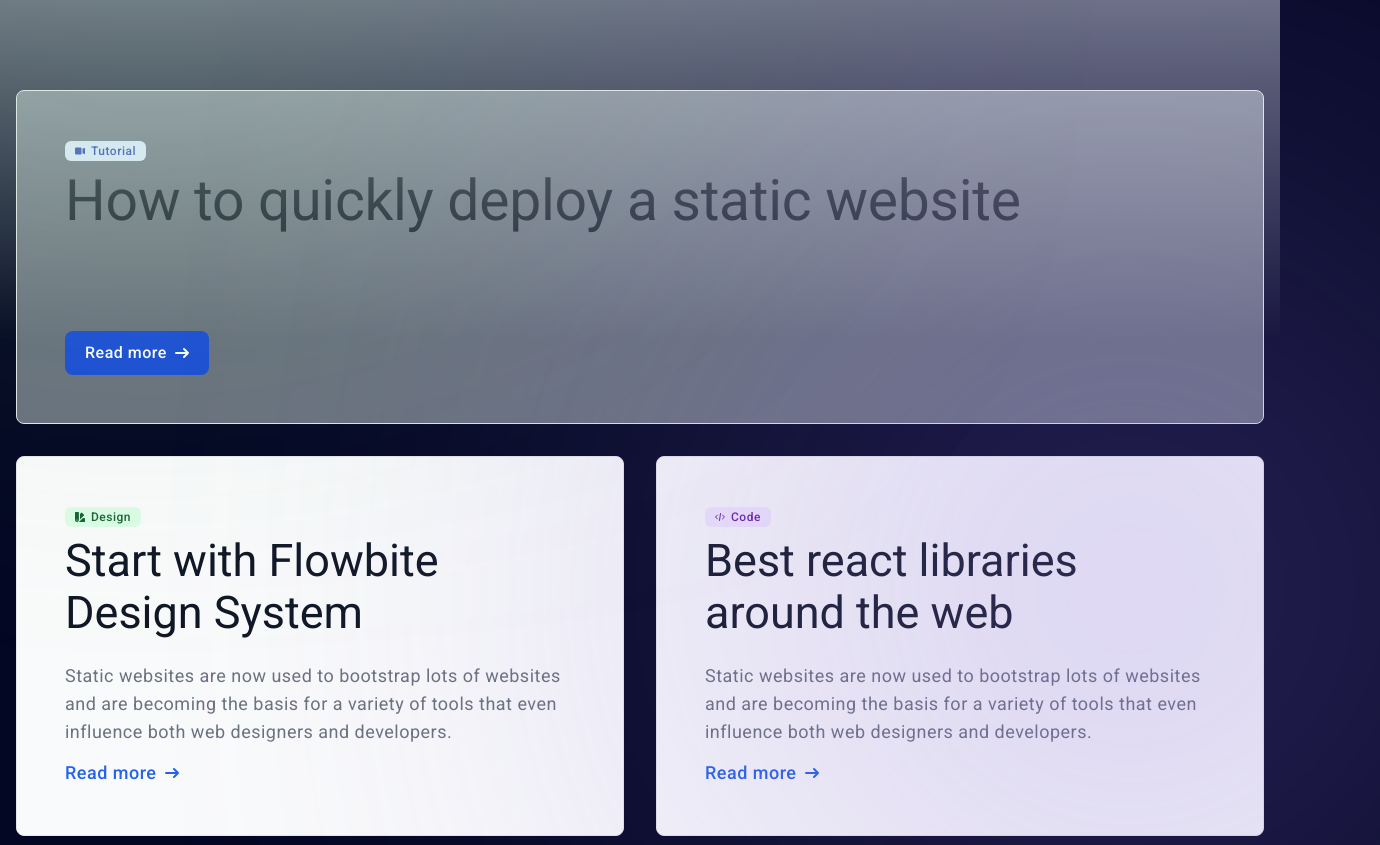
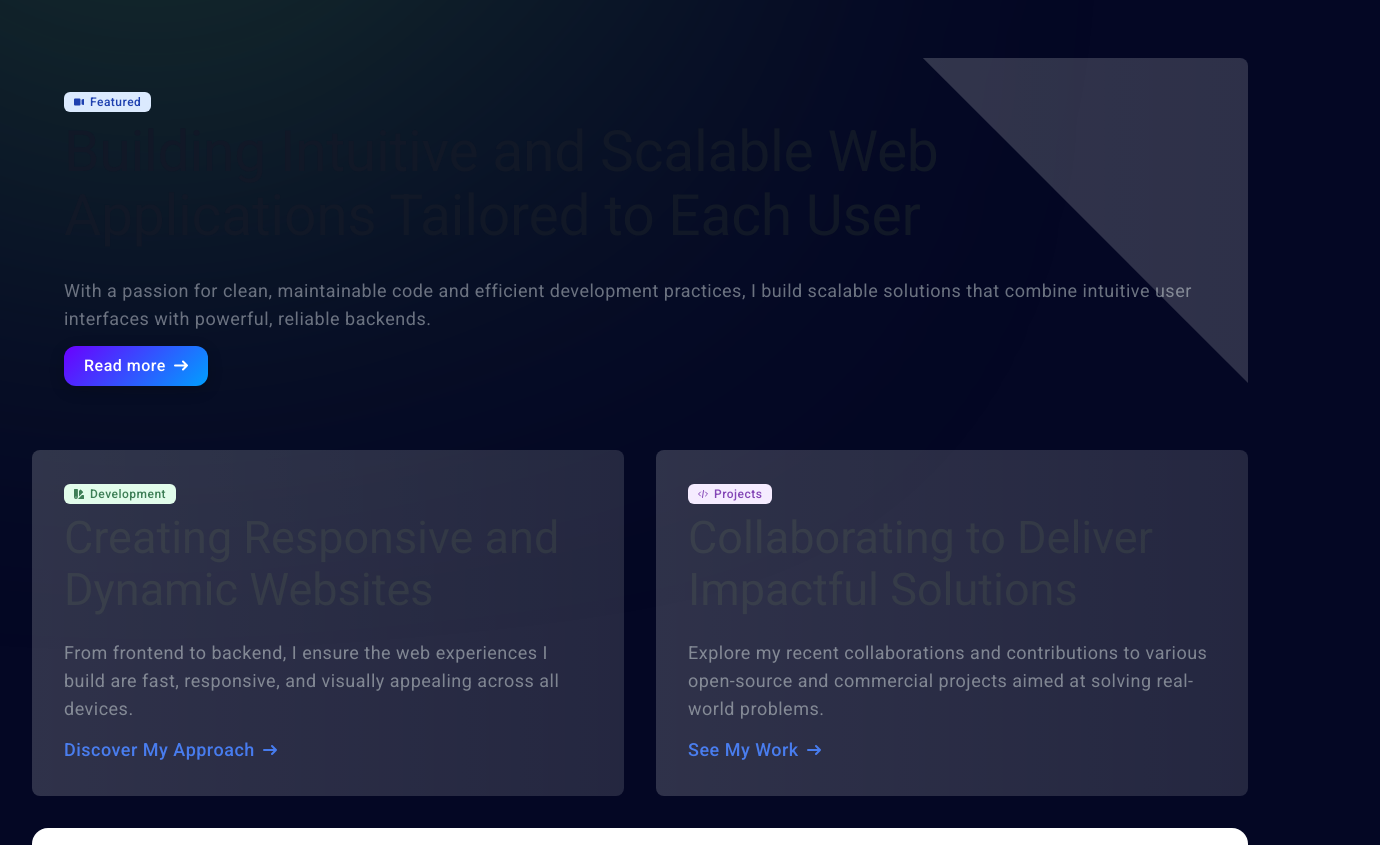
Before and after one commit to QuintsGuy/Trisoft-Website, an Angular app: page / in a window 1280 px wide. Shown: the part 460-1305 px from the top of the page, 1380 px wide, since content can reach past the window. Built offline with nearby package versions, Linux system fonts and the light colour scheme.

Commit message:
finished styling and fixing home page

```diff
--- a/src/app/app.component.css
+++ b/src/app/app.component.css
@@ -0,0 +1,11 @@
+.wrapper {
+    display: flex;
+    flex-direction: column;
+    justify-content: space-between;
+    min-height: 100vh;
+}
+
+.content {
+    flex: 1;
+    margin-top: 100px;
+}
--- a/src/app/components/footer/footer.component.html
+++ b/src/app/components/footer/footer.component.html
@@ -1,4 +1,4 @@
-<footer class="bg-white dark:bg-gray-900 m-6" style="border-radius: 1rem;">
+<footer class="bg-white dark:bg-gray-900 dark:bg-opacity-90 mb-4 mx-8 z-10 relative" style="border-radius: 1rem;">
     <div class="mx-auto w-full max-w-screen-xl p-4 py-6 lg:py-8">
         <div class="md:flex md:justify-between">
             <div class="mb-6 md:mb-0">
@@ -16,6 +16,9 @@
                         </li>
                         <li class="mb-4">
                             <a href="https://tailwindcss.com/" class="hover:underline">Tailwind CSS</a>
+                        </li>
+                        <li class="mb-4">
+                            <a href="https://flowbite.com/" class="hover:underline">Flowbite</a>
                         </li>
                         <li>
                             <a href="https://code.visualstudio.com/" class="hover:underline">VS Code</a>
@@ -50,7 +53,7 @@
             </div>
         </div>
         <hr class="my-6 border-gray-200 sm:mx-auto dark:border-gray-700 lg:my-8" />
-        <div class="sm:flex sm:items-center sm:justify-between">
+        <div class="sm:flex px-6 sm:items-center sm:justify-between">
             <span class="text-sm text-gray-500 sm:text-center dark:text-gray-400">
                 © 2024
                 <a routerLink="/" class="hover:underline">Trisoft™</a>. All Rights Reserved.
--- a/src/app/components/home/home.component.css
+++ b/src/app/components/home/home.component.css
@@ -43,3 +43,110 @@
     background: linear-gradient(135deg, #009fff, #6a00ff);
     transform: scale(0.95);
 }
+
+/* Default card styles */
+.card {
+    background-color: var(--tw-bg-opacity, 1);
+    border: 1px solid var(--tw-border-opacity);
+    border-radius: 0.5rem;
+    padding: 2rem;
+    transition: transform 0.3s ease, box-shadow 0.3s ease;
+    position: relative;
+    overflow: hidden;
+}
+
+/* Hover effect for glossy shine and highlighted border */
+.card:hover {
+    transform: translateY(-10px);
+    box-shadow: 0 10px 20px rgba(0, 0, 0, 0.1), 0 6px 6px rgba(0, 0, 0, 0.1);
+    border-color: rgba(30, 144, 255, 0.7); /* Light blue border when hovering */
+}
+
+/* Glossy animation effect */
+.card::before {
+    content: '';
+    position: absolute;
+    top: -50%;
+    left: -50%;
+    width: 200%;
+    height: 200%;
+    background: linear-gradient(45deg, rgba(255, 255, 255, 0.2), rgba(255, 255, 255, 0.1));
+    transform: rotate(45deg);
+    transition: opacity 0.3s ease;
+    pointer-events: none;
+}
+
+/* Hover shine effect */
+.card:hover::before {
+    opacity: 0.6;
+    animation: shine 1.2s ease-in-out infinite;
+}
+
+/* Keyframe for the shining effect */
+@keyframes shine {
+    0% {
+        left: -200%;
+    }
+    100% {
+        left: 200%;
+    }
+}
+
+/* Dark mode adjustment */
+.dark .card {
+    background-color: rgba(31, 41, 55, var(--tw-bg-opacity, 1));
+    border-color: rgba(75, 85, 99, 0.7);
+}
+
+.dark .card:hover {
+    border-color: rgba(30, 144, 255, 0.9);
+    box-shadow: 0 10px 20px rgba(255, 255, 255, 0.1), 0 6px 6px rgba(255, 255, 255, 0.1);
+}
+
+.large-card {
+    background-color: var(--tw-bg-opacity, 1);
+    border: 1px solid var(--tw-border-opacity);
+    border-radius: 0.5rem;
+    padding: 2rem;
+    transition: transform 0.3s ease, box-shadow 0.3s ease;
+    position: relative;
+    overflow: hidden;
+}
+
+/* Hover effect for glossy shine and highlighted border */
+.large-card:hover {
+    transform: translateY(-10px);
+    box-shadow: 0 10px 20px rgba(0, 0, 0, 0.1), 0 6px 6px rgba(0, 0, 0, 0.1);
+    border-color: rgba(30, 144, 255, 0.7); /* Light blue border on hover */
+}
+
+/* Glossy animation effect with more right offset */
+.large-card::before {
+    content: '';
+    position: absolute;
+    top: -50%;
+    left: 30%;
+    width: 200%;
+    height: 200%;
+    background: linear-gradient(45deg, rgba(255, 255, 255, 0.2), rgba(255, 255, 255, 0.1));
+    transform: rotate(45deg);
+    transition: opacity 0.3s ease;
+    pointer-events: none;
+}
+
+/* Hover shine effect */
+.large-card:hover::before {
+    opacity: 0.6;
+    animation: shine 2s ease-in-out infinite;
+}
+
+/* Dark mode adjustment */
+.dark .large-card {
+    background-color: rgba(31, 41, 55, var(--tw-bg-opacity, 1));
+    border-color: rgba(75, 85, 99, 0.7);
+}
+
+.dark .large-card:hover {
+    border-color: rgba(30, 144, 255, 0.9);
+    box-shadow: 0 10px 20px rgba(255, 255, 255, 0.1), 0 6px 6px rgba(255, 255, 255, 0.1);
+}
--- a/src/app/components/home/home.component.html
+++ b/src/app/components/home/home.component.html
@@ -23,53 +23,53 @@
                 </div>
             </form>
         </div>
-        <div class="bg-gradient-to-b from-blue-50 to-transparent dark:from-blue-900 w-full h-full absolute top-0 left-0 z-0"></div>
+        <div class="bg-gradient-to-b from-blue-50 to-transparent dark:from-blue-900 w-full h-full absolute top-0 left-0 z-0" style="height: 50vh; max-height: 50%;"></div>
     </section>
 
     <section>
-        <div class="py-8 px-4 mx-auto max-w-screen-xl lg:py-16">
-            <div class="bg-gray-500 dark:bg-gray-800 border border-gray-200 dark:border-gray-700 rounded-lg p-8 md:p-12 mb-8">
+        <div class="px-8 mx-auto max-w-screen-xl py-8 z-10 relative">
+            <div class="large-card bg-gray-500 dark:bg-gray-800 dark:bg-opacity-70 border border-gray-200 dark:border-gray-700 rounded-lg p-8 md:p-12 mb-8">
                 <a href="#" class="bg-blue-100 text-blue-800 text-xs font-medium inline-flex items-center px-2.5 py-0.5 rounded-md dark:bg-gray-700 dark:text-blue-400 mb-2">
                     <svg class="w-2.5 h-2.5 me-1.5" aria-hidden="true" xmlns="http://www.w3.org/2000/svg" fill="currentColor" viewBox="0 0 20 14">
                         <path d="M11 0H2a2 2 0 0 0-2 2v10a2 2 0 0 0 2 2h9a2 2 0 0 0 2-2V2a2 2 0 0 0-2-2Zm8.585 1.189a.994.994 0 0 0-.9-.138l-2.965.983a1 1 0 0 0-.685.949v8a1 1 0 0 0 .675.946l2.965 1.02a1.013 1.013 0 0 0 1.032-.242A1 1 0 0 0 20 12V2a1 1 0 0 0-.415-.811Z"/>
                     </svg>
-                    Tutorial
+                    Featured
                 </a>
-                <h1 class="text-gray-900 dark:text-white text-3xl md:text-5xl font-extrabold mb-2">How to quickly deploy a static website</h1>
-                <p class="text-lg font-normal text-gray-500 dark:text-gray-400 mb-6">Static websites are now used to bootstrap lots of websites and are becoming the basis for a variety of tools that even influence both web designers and developers.</p>
-                <a href="#" class="inline-flex justify-center items-center py-2.5 px-5 text-base font-medium text-center text-white rounded-lg bg-blue-700 hover:bg-blue-800 focus:ring-4 focus:ring-blue-300 dark:focus:ring-blue-900">
+                <h1 class="text-gray-900 dark:text-white text-3xl md:text-5xl font-extrabold mb-2">Building Intuitive and Scalable Web Applications Tailored to Each User</h1>
+                <p class="text-lg font-normal text-gray-500 dark:text-gray-400 mb-6">With a passion for clean, maintainable code and efficient development practices, I build scalable solutions that combine intuitive user interfaces with powerful, reliable backends.</p>
+                <button class="flex glossy-button block text-white bg-blue-700 hover:bg-blue-800 focus:ring-4 focus:outline-none focus:ring-blue-300 font-medium rounded-lg text-sm px-5 py-2.5 text-center dark:bg-blue-600 dark:hover:bg-blue-700 dark:focus:ring-blue-800" type="button">
                     Read more
-                    <svg class="w-3.5 h-3.5 ms-2 rtl:rotate-180" aria-hidden="true" xmlns="http://www.w3.org/2000/svg" fill="none" viewBox="0 0 14 10">
+                    <svg class="w-3.5 h-[19px] ms-2 rtl:rotate-180" aria-hidden="true" xmlns="http://www.w3.org/2000/svg" fill="none" viewBox="0 0 14 10">
                         <path stroke="currentColor" stroke-linecap="round" stroke-linejoin="round" stroke-width="2" d="M1 5h12m0 0L9 1m4 4L9 9"/>
                     </svg>
-                </a>
+                </button>
             </div>
             <div class="grid md:grid-cols-2 gap-8">
-                <div class="bg-gray-50 dark:bg-gray-800 border border-gray-200 dark:border-gray-700 rounded-lg p-8 md:p-12">
+                <div class="card bg-gray-50 dark:bg-gray-800 border dark:bg-opacity-70 border-gray-200 dark:border-gray-700 rounded-lg p-8 md:p-12">
                     <a href="#" class="bg-green-100 text-green-800 text-xs font-medium inline-flex items-center px-2.5 py-0.5 rounded-md dark:bg-gray-700 dark:text-green-400 mb-2">
                         <svg class="w-2.5 h-2.5 me-1.5" aria-hidden="true" xmlns="http://www.w3.org/2000/svg" fill="currentColor" viewBox="0 0 18 18">
                             <path d="M17 11h-2.722L8 17.278a5.512 5.512 0 0 1-.9.722H17a1 1 0 0 0 1-1v-5a1 1 0 0 0-1-1ZM6 0H1a1 1 0 0 0-1 1v13.5a3.5 3.5 0 1 0 7 0V1a1 1 0 0 0-1-1ZM3.5 15.5a1 1 0 1 1 0-2 1 1 0 0 1 0 2ZM16.132 4.9 12.6 1.368a1 1 0 0 0-1.414 0L9 3.55v9.9l7.132-7.132a1 1 0 0 0 0-1.418Z"/>
                         </svg>
-                        Design
+                        Development
                     </a>
-                    <h2 class="text-gray-900 dark:text-white text-3xl font-extrabold mb-2">Start with Flowbite Design System</h2>
-                    <p class="text-lg font-normal text-gray-500 dark:text-gray-400 mb-4">Static websites are now used to bootstrap lots of websites and are becoming the basis for a variety of tools that even influence both web designers and developers.</p>
-                    <a href="#" class="text-blue-600 dark:text-blue-500 hover:underline font-medium text-lg inline-flex items-center">Read more
+                    <h2 class="text-gray-900 dark:text-white text-3xl font-extrabold mb-2">Creating Responsive and Dynamic Websites</h2>
+                    <p class="text-lg font-normal text-gray-500 dark:text-gray-400 mb-4">From frontend to backend, I ensure the web experiences I build are fast, responsive, and visually appealing across all devices.</p>
+                    <a href="#" class="text-blue-600 dark:text-blue-500 hover:underline font-medium text-lg inline-flex items-center">Discover My Approach
                         <svg class="w-3.5 h-3.5 ms-2 rtl:rotate-180" aria-hidden="true" xmlns="http://www.w3.org/2000/svg" fill="none" viewBox="0 0 14 10">
                         <path stroke="currentColor" stroke-linecap="round" stroke-linejoin="round" stroke-width="2" d="M1 5h12m0 0L9 1m4 4L9 9"/>
                     </svg>
                     </a>
                 </div>
-                <div class="bg-gray-50 dark:bg-gray-800 border border-gray-200 dark:border-gray-700 rounded-lg p-8 md:p-12">
+                <div class="card bg-gray-50 dark:bg-gray-800 border dark:bg-opacity-70 border-gray-200 dark:border-gray-700 rounded-lg p-8 md:p-12">
                     <a href="#" class="bg-purple-100 text-purple-800 text-xs font-medium inline-flex items-center px-2.5 py-0.5 rounded-md dark:bg-gray-700 dark:text-purple-400 mb-2">
                         <svg class="w-2.5 h-2.5 me-1.5" aria-hidden="true" xmlns="http://www.w3.org/2000/svg" fill="none" viewBox="0 0 20 16">
                             <path stroke="currentColor" stroke-linecap="round" stroke-linejoin="round" stroke-width="2" d="M5 4 1 8l4 4m10-8 4 4-4 4M11 1 9 15"/>
                         </svg>
-                        Code
+                        Projects
                     </a>
-                    <h2 class="text-gray-900 dark:text-white text-3xl font-extrabold mb-2">Best react libraries around the web</h2>
-                    <p class="text-lg font-normal text-gray-500 dark:text-gray-400 mb-4">Static websites are now used to bootstrap lots of websites and are becoming the basis for a variety of tools that even influence both web designers and developers.</p>
-                    <a href="#" class="text-blue-600 dark:text-blue-500 hover:underline font-medium text-lg inline-flex items-center">Read more
+                    <h2 class="text-gray-900 dark:text-white text-3xl font-extrabold mb-2">Collaborating to Deliver Impactful Solutions</h2>
+                    <p class="text-lg font-normal text-gray-500 dark:text-gray-400 mb-4">Explore my recent collaborations and contributions to various open-source and commercial projects aimed at solving real-world problems.</p>
+                    <a href="#" class="text-blue-600 dark:text-blue-500 hover:underline font-medium text-lg inline-flex items-center">See My Work
                         <svg class="w-3.5 h-3.5 ms-2 rtl:rotate-180" aria-hidden="true" xmlns="http://www.w3.org/2000/svg" fill="none" viewBox="0 0 14 10">
                             <path stroke="currentColor" stroke-linecap="round" stroke-linejoin="round" stroke-width="2" d="M1 5h12m0 0L9 1m4 4L9 9"/>
                         </svg>
--- a/src/index.html
+++ b/src/index.html
@@ -11,7 +11,6 @@
 </head>
 <body class="mat-typography">
   <div class="background_animation green"></div>
-  <div class="background_animation purple"></div>
   <app-root></app-root>
 </body>
 </html>
--- a/src/styles.css
+++ b/src/styles.css
@@ -1,48 +1,60 @@
 html, body {
+    margin: 0;
+    padding: 0;
+    min-height: 100%; /* Ensure the body covers at least the full viewport height */
     background-color: #040724;
     color: #ffffff;
-    margin: 0;
     font-family: -apple-system, BlinkMacSystemFont, 'Segoe UI', Roboto, 'Helvetica Neue', Arial, sans-serif;
-    padding-top: 50px;
-    overflow-x: hidden;
-    overflow-y: auto;
+    overflow-x: hidden; /* Prevent horizontal scrolling */
 }
 
+/* Remove extra padding or height that could cause overflow */
+body {
+    display: flex;
+    flex-direction: column;
+    justify-content: space-between;
+    overflow-y: hidden; /* Allows content to scroll properly if needed */
+}
+
+/* Background animation positioning */
 .background_animation {
+    overflow: hidden;
     width: 500px;
     height: 500px;
     border-radius: 50%;
     filter: blur(18rem);
+    position: absolute;
+    z-index: 0;
+    pointer-events: none;
 }
 
+/* Green background animation */
 .green {
-    position: absolute;
     top: -100px;
     left: -100px;
     background-color: #5ac14e;
+    overflow: hidden;
 }
 
+/* Purple background animation */
 .purple {
-    position: absolute;
     top: 800px;
     right: -100px;
     background-color: #8568D6;
+    overflow: hidden;
 }
 
-.wrapper {
-    display: flex;
-    flex-direction: column;
-    min-height: 100vh;
+/* Ensure footer is at the bottom */
+footer {
+    margin-top: auto;
 }
 
-.content {
-    flex: 1;
-}
-
+/* Custom dialog */
 .mdc-dialog--open .mat-mdc-dialog-surface, .mdc-dialog--closing .mat-mdc-dialog-surface {
     background-color: #374151;
 }
 
+/* Typography */
 .mat-headline-large, .mat-typography .mat-headline-large, .mat-typography h4 {
     margin: 0;
     letter-spacing: inherit;
@@ -50,10 +62,12 @@ html, body {
     font-size: x-large;
 }
 
+/* Custom backdrop class */
 .custom-backdrop-class {
     background: rgba(0, 0, 0, 0.4);
 }
 
+/* Responsive text color in dark mode */
 .active {
     @media (min-width: 768px) {
         @media (prefers-color-scheme: dark) {
@@ -64,3 +78,18 @@ html, body {
         }
     }
 }
+
+/* Card section with proper z-index */
+.card-section {
+    position: relative;
+    z-index: 10;
+    background-color: rgba(255, 255, 255, 0.8); /* Example of transparency for the cards */
+}
+
+/* Ensure no extra space is added after the content */
+body::after {
+    content: '';
+    display: block;
+    height: 0;
+    clear: both;
+}
```
Also changed, not shown: 1 other file (tests, documents, lock files or other folders).
